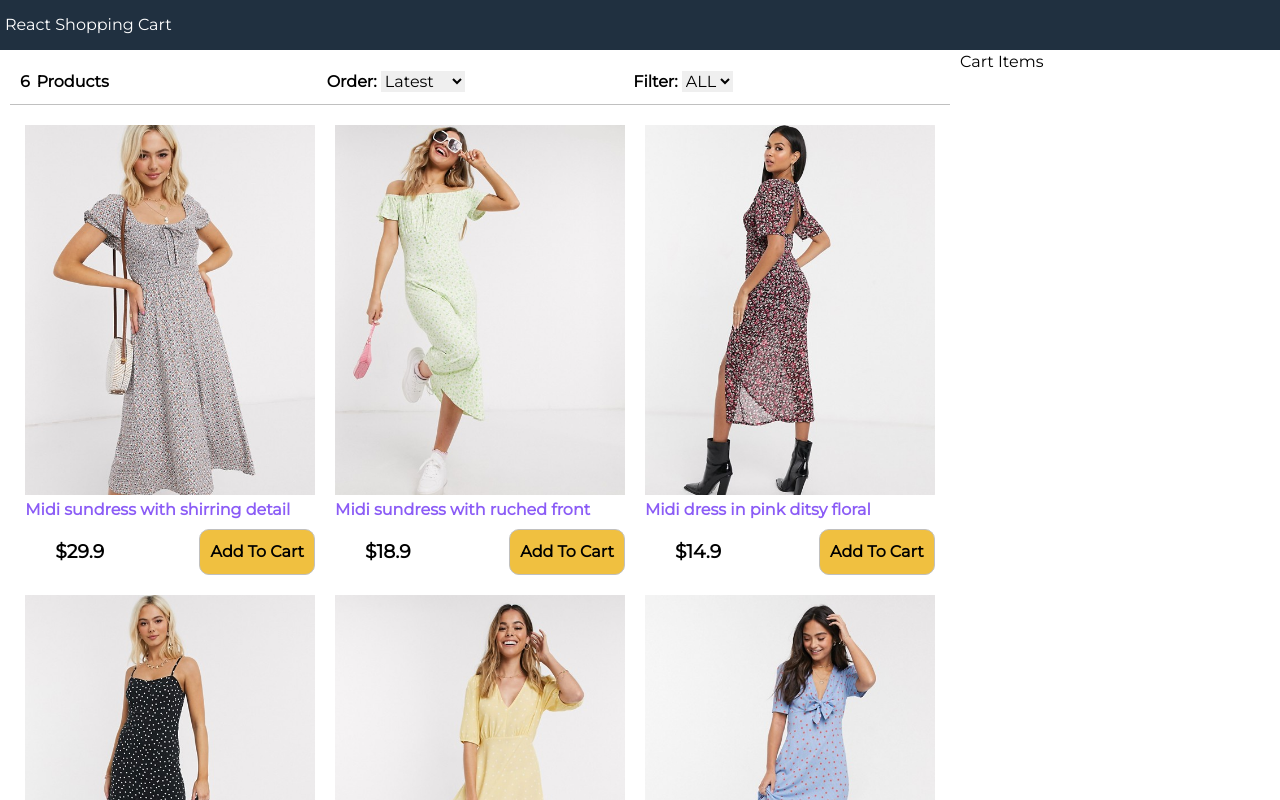
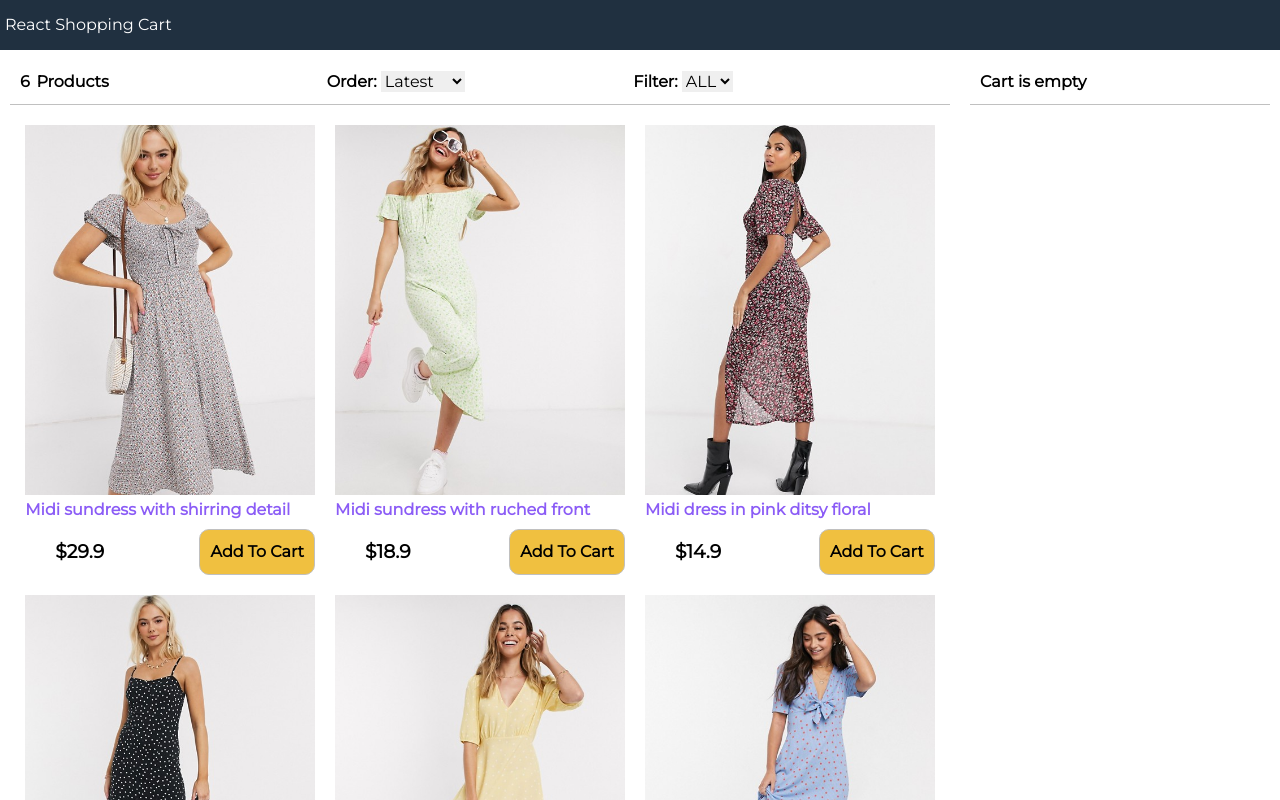
Before and after one commit to Wolfgangnelli/react-shopping-cart, a React (Create React App) app: page / in a window 1280 px wide. Shown: the top 800 px of the page. Built offline with nearby package versions, Linux system fonts and the light colour scheme.

Commit message:
cart-component

```diff
--- a/src/App/App.js
+++ b/src/App/App.js
@@ -15,6 +15,7 @@
       products: data.products,
       size: "",
       sort: "",
+      cartItems: [],
     };
   }
 
@@ -57,6 +58,30 @@
     }));
   };
 
+  removeFromCart = (product) => {
+    const cartItems = this.state.cartItems.slice();
+    this.setState({
+      cartItems: cartItems.filter((item) => item._id !== product._id),
+    });
+  };
+
+  addToCart = (product) => {
+    const cartItems = this.state.cartItems.slice();
+    let alreadyInCart = false;
+    cartItems.forEach((item) => {
+      if (item._id === product._id) {
+        item.count++;
+        alreadyInCart = true;
+      }
+    });
+    if (!alreadyInCart) {
+      cartItems.push({ ...product, count: 1 });
+    }
+    this.setState({
+      cartItems,
+    });
+  };
+
   render() {
     return (
       <AppLayout>
@@ -67,6 +92,9 @@
           sort={this.state.sort}
           filterProducts={this.filterProducts}
           sortProducts={this.sortProducts}
+          addToCart={this.addToCart}
+          cartItems={this.state.cartItems}
+          removeFromCart={this.removeFromCart}
         />
         <Footer />
       </AppLayout>
--- /dev/null
+++ b/src/Components/Cart.js
@@ -0,0 +1,48 @@
+import React from "react";
+import ItemInCart from "./ItemInCart";
+import { formatCurrency } from "../Helpers/index";
+
+const Cart = ({ cartItems, removeFromCart }) => {
+  return (
+    <div>
+      {cartItems.length === 0 ? (
+        <div className="cart cart-header">Cart is empty</div>
+      ) : (
+        <div className="cart cart-header">
+          You have {cartItems.length} in the cart
+        </div>
+      )}
+      <div>
+        <div className="cart">
+          <ul className="cart-items">
+            {cartItems.map((item) => (
+              <ItemInCart
+                key={item._id}
+                product={item}
+                removeFromCart={removeFromCart}
+              />
+            ))}
+          </ul>
+        </div>
+        {cartItems.length === 0 ? null : (
+          <div className="cart">
+            <div className="flex flex-col md:flex-row items-center justify-between w-full">
+              <div>
+                Total:{" "}
+                {formatCurrency(
+                  cartItems.reduce(
+                    (tot, currItem) => tot + currItem.price * currItem.count,
+                    0
+                  )
+                )}
+              </div>
+              <button className="button bt-primary ml-1">Proceed</button>
+            </div>
+          </div>
+        )}
+      </div>
+    </div>
+  );
+};
+
+export default Cart;
--- a/src/Components/Content.js
+++ b/src/Components/Content.js
@@ -1,10 +1,20 @@
 import React from "react";
+import Cart from "./Cart";
 import Filter from "./Filter";
 import Products from "./Products";
 
-const Content = ({ products, size, sort, filterProducts, sortProducts }) => {
+const Content = ({
+  products,
+  size,
+  sort,
+  filterProducts,
+  sortProducts,
+  addToCart,
+  cartItems,
+  removeFromCart,
+}) => {
   return (
-    <main>
+    <main className="max-w-screen-2xl mx-auto">
       <div className="content grid">
         <div className="products-content">
           <Filter
@@ -14,9 +24,11 @@
             filterProducts={filterProducts}
             sortProducts={sortProducts}
           />
-          <Products products={products} />
+          <Products products={products} addToCart={addToCart} />
         </div>
-        <div className="cart-sidebar">Cart Items</div>
+        <div className="cart-sidebar">
+          <Cart cartItems={cartItems} removeFromCart={removeFromCart} />
+        </div>
       </div>
     </main>
   );
--- /dev/null
+++ b/src/Components/ItemInCart.js
@@ -0,0 +1,28 @@
+import React from "react";
+import { formatCurrency } from "../Helpers";
+
+const ItemInCart = ({ product, removeFromCart }) => {
+  return (
+    <li className="flex-col md:flex-row">
+      <div className="flex justify-center md:block">
+        <img src={product.image} alt={product.title} />
+      </div>
+      <div className="text-base md:text-xl">
+        <div className="text-center">{product.title}</div>
+        <div className="flex flex-col items-center md:flex-row md:justify-center text-center">
+          <span>
+            {formatCurrency(product.price)} x {product.count}
+          </span>
+          <button
+            className="mt-2 md:ml-2 button md:right-0"
+            onClick={() => removeFromCart(product)}
+          >
+            Remove
+          </button>
+        </div>
+      </div>
+    </li>
+  );
+};
+
+export default ItemInCart;
--- a/src/Components/Product.js
+++ b/src/Components/Product.js
@@ -1,7 +1,7 @@
 import React from "react";
 import { formatCurrency } from "../Helpers/index";
 
-const Product = ({ product }) => {
+const Product = ({ product, addToCart }) => {
   return (
     <li>
       <div className="product">
@@ -13,7 +13,12 @@
           <div className="font-bold text-3xl pl-12">
             {formatCurrency(product.price)}
           </div>
-          <button className="button bt-primary">Add To Cart</button>
+          <button
+            className="button bt-primary"
+            onClick={() => addToCart(product)}
+          >
+            Add To Cart
+          </button>
         </div>
       </div>
     </li>
--- a/src/Components/Products.js
+++ b/src/Components/Products.js
@@ -7,7 +7,11 @@
       <div>
         <ul className="products flex justify-center items-center m-0 p-0 list-none flex-wrap">
           {this.props.products.map((product) => (
-            <Product key={product._id} product={product} />
+            <Product
+              key={product._id}
+              product={product}
+              addToCart={this.props.addToCart}
+            />
           ))}
         </ul>
       </div>
--- a/src/styles/index.css
+++ b/src/styles/index.css
@@ -118,3 +118,36 @@
 .filter div {
   flex: 1;
 }
+
+/* Cart */
+.cart {
+  padding: 1rem;
+  margin: 1rem;
+  display: flex;
+  font-weight: 600;
+}
+
+.cart-header {
+  border-bottom: 0.1rem var(--bt-clr-border) solid;
+}
+.cart-items {
+  padding: 0;
+  width: 100%;
+  list-style-type: none;
+}
+.cart-items img {
+  width: 5rem;
+  min-width: 40px;
+  min-height: 50px;
+}
+
+.cart-items li {
+  display: flex;
+  justify-content: space-between;
+}
+.cart-items li div {
+  padding: 0.5rem;
+}
+.cart-items li div:last-child {
+  flex: 1;
+}
```
Also changed, not shown: src/App/index.css.
